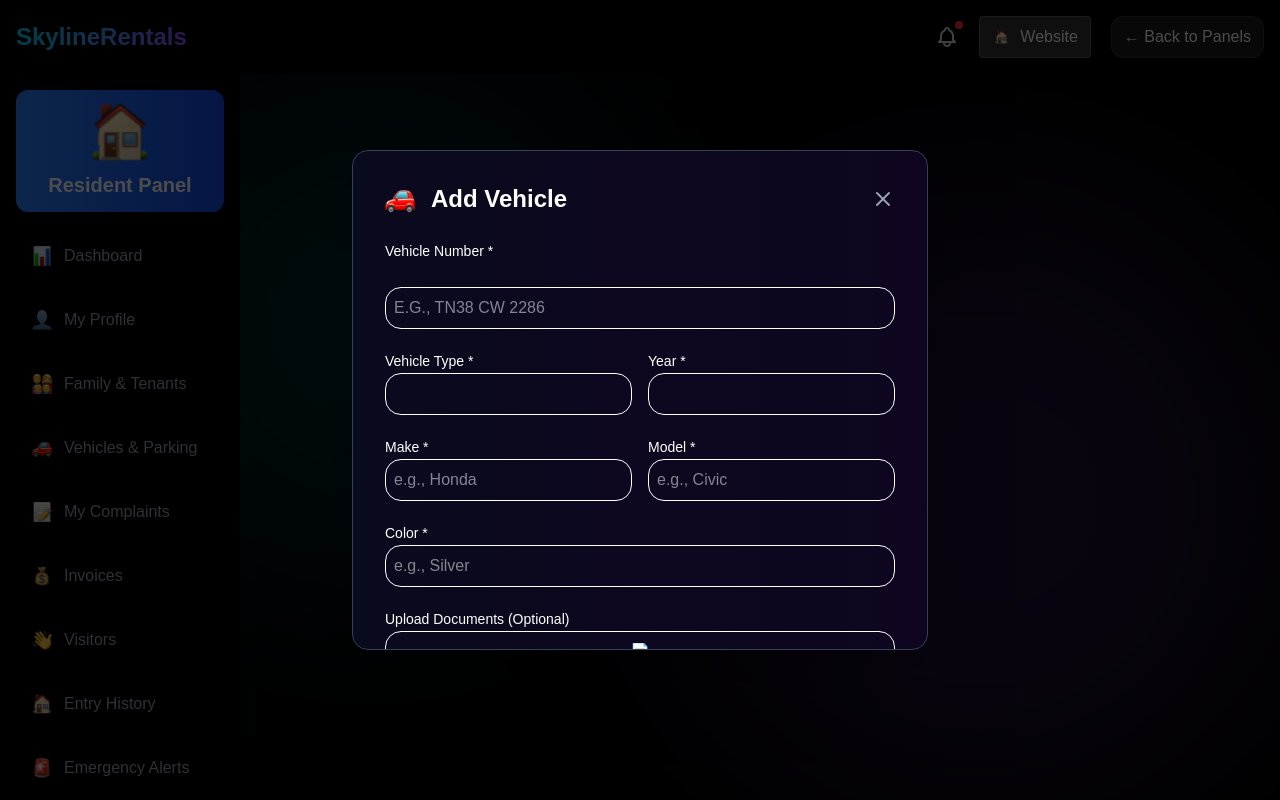
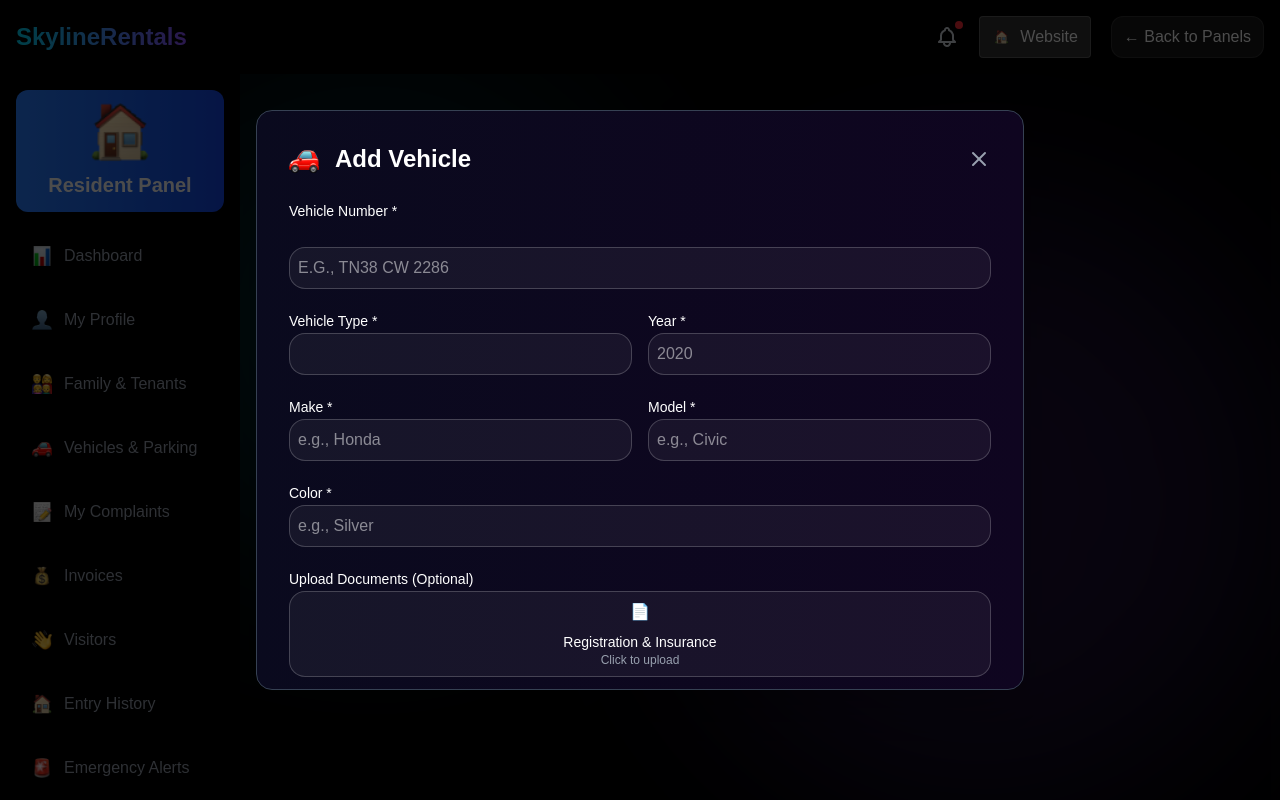
Before and after one commit to abishekyoh0/AMS-Resident-Panel-frontend, a React (Vite) app: page /add-vehicle in a window 1280 px wide. Built offline with nearby package versions, Linux system fonts and the light colour scheme; sample sign-in values are in the browser's storage.

Commit message:
corrections

```diff
--- a/src/components/VehicleManagement/AddVehicle.tsx
+++ b/src/components/VehicleManagement/AddVehicle.tsx
@@ -41,7 +41,7 @@ export default function AddVehicleModal({ setOpenModal }: Props) {
     return (
         <div className="fixed inset-0 flex items-center justify-center bg-black/70 z-50 p-4">
 
-            <div className="w-full max-w-xl overflow-y-auto h-125 bg-linear-to-r from-[#0A0A1E] to-[#0F0520] rounded-2xl border border-gray-700 p-8 shadow-2xl">
+            <div className="w-full max-w-3xl overflow-y-auto h-145 bg-linear-to-r from-[#0A0A1E] to-[#0F0520] rounded-2xl border border-gray-700 p-8 shadow-2xl">
                 <div className="flex justify-between items-center">
                     <h2 className="text-2xl font-semibold mb-6 flex items-center gap-4">
                         <img src={car} alt="" /> Add Vehicle
@@ -58,20 +58,21 @@ export default function AddVehicleModal({ setOpenModal }: Props) {
                         <label className="text-sm">Vehicle Number *</label><br /><br />
                         <input name="vehicleNumber" value={formData.vehicleNumber}
                             onChange={handleChange} placeholder="E.G., TN38 CW 2286"
-                            className="input p-2 border rounded-2xl w-full" required />
+                            className="input p-2 bg-[#FFFFFF0D] border border-[#FFFFFF33] rounded-2xl w-full" required />
                     </div>
 
                     <div className="grid md:grid-cols-2 gap-4">
                         <div>
                             <label className="text-sm">Vehicle Type *</label><br />
                             <input name="vehicleType" value={formData.vehicleType}
-                                onChange={handleChange} className="input p-2 border rounded-2xl w-full" required />
+                                onChange={handleChange} className="input p-2 bg-[#FFFFFF0D] border border-[#FFFFFF33] rounded-2xl w-full" required />
                         </div>
 
                         <div>
                             <label className="text-sm">Year *</label><br />
                             <input name="year" type="number" value={formData.year}
-                                onChange={handleChange} className="input p-2 border rounded-2xl w-full" required />
+                                onChange={handleChange} placeholder="2020"
+                                className="input p-2 bg-[#FFFFFF0D] border border-[#FFFFFF33] rounded-2xl w-full" required />
                         </div>
                     </div>
 
@@ -80,14 +81,14 @@ export default function AddVehicleModal({ setOpenModal }: Props) {
                             <label className="text-sm">Make *</label><br />
                             <input name="make" value={formData.make}
                                 onChange={handleChange} placeholder="e.g., Honda"
-                                className="input p-2 border rounded-2xl w-full" required />
+                                className="input p-2 bg-[#FFFFFF0D] border border-[#FFFFFF33] rounded-2xl w-full" required />
                         </div>
 
                         <div>
                             <label className="text-sm">Model *</label><br />
                             <input name="model" value={formData.model}
                                 onChange={handleChange} placeholder="e.g., Civic"
-                                className="input p-2 border rounded-2xl w-full" required />
+                                className="input p-2 bg-[#FFFFFF0D] border border-[#FFFFFF33] rounded-2xl w-full" required />
                         </div>
                     </div>
 
@@ -95,7 +96,7 @@ export default function AddVehicleModal({ setOpenModal }: Props) {
                         <label className="text-sm">Color *</label><br />
                         <input name="color" value={formData.color}
                             onChange={handleChange} placeholder="e.g., Silver"
-                            className="input p-2 border rounded-2xl w-full" required />
+                            className="input p-2 bg-[#FFFFFF0D] border border-[#FFFFFF33] rounded-2xl w-full" required />
                     </div>
 
                     <div>
@@ -104,7 +105,7 @@ export default function AddVehicleModal({ setOpenModal }: Props) {
                         <label className="upload-box">
                             <input type="file" hidden onChange={handleFile} />
 
-                            <div className="text-center p-2 border rounded-2xl">
+                            <div className="text-center p-2 bg-[#FFFFFF0D] border border-[#FFFFFF33]  rounded-2xl">
                                 📄
                                 <p className="text-sm mt-2">
                                     Registration & Insurance
```
